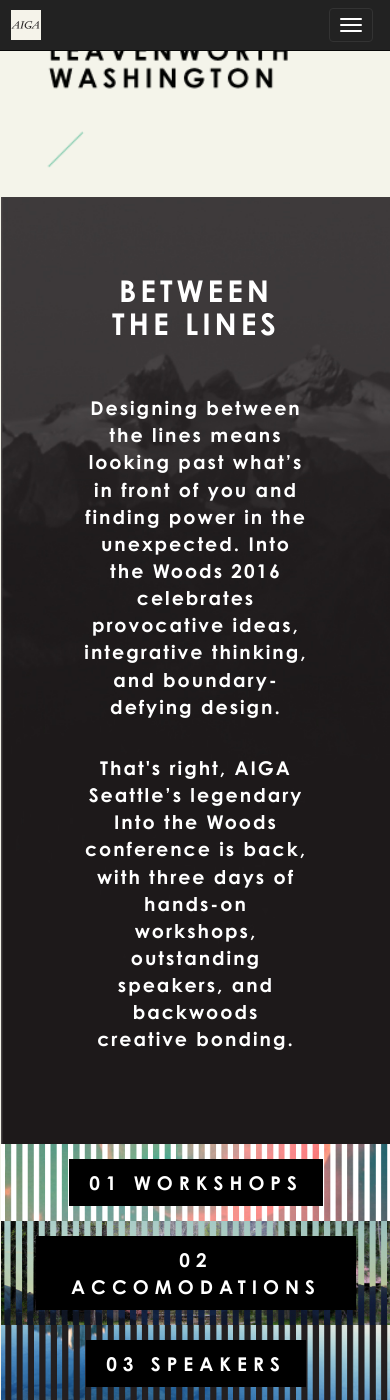
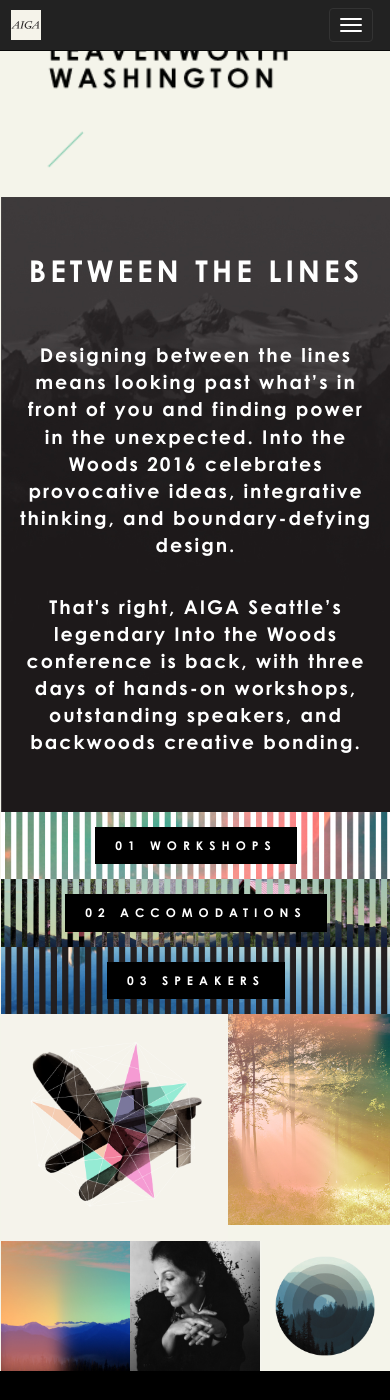
Before and after one commit to aiga-seattle/2015.aigaintothewoods.com, a Jekyll site: the page built from index.html, in a window 390 px wide and 1400 px high, scrolled down 645 px. Built offline with Jekyll 4.4.1, drawn with Linux system fonts in a browser that asks for light colours; nearby versions of some CDN libraries; some web fonts are replaced.

Commit message:
Tweak Mobile Index CSS

```diff
--- a/_sass/old_intothewoods/_overview.scss
+++ b/_sass/old_intothewoods/_overview.scss
@@ -2,7 +2,8 @@
   text-align: center;
   .overview-copy {
     color: #fff;
-    margin: 3em auto 3em;
+    margin-top: 3em;
+    margin-bottom: 3em;
 
     h1 {
       margin-bottom: 1.8em;
--- a/_sass/old_intothewoods/_subsection.scss
+++ b/_sass/old_intothewoods/_subsection.scss
@@ -16,7 +16,7 @@
 
   @media (max-width: 768px) {
     a.stripe {
-      font-size: 19px;
+      font-size: 12px;
       margin: 15px auto;
     }
   }
--- a/index.html
+++ b/index.html
@@ -17,8 +17,7 @@
 <div class="index-page container-fluid">
 
   <section class="overview row background-cover background-mtn">
-    <div class="col-xs-2"></div>
-    <div class="col-xs-8 overview-copy">
+    <div class="col-md-offset-2 col-md-8 overview-copy">
       <h1>Between the Lines</h1>
 
       <p>Designing between the lines means looking past what’s in front of you and finding power in the unexpected. Into the Woods 2016 celebrates provocative ideas, integrative thinking, and boundary-defying design.</p>
```
Also changed, not shown: 5 other files.
